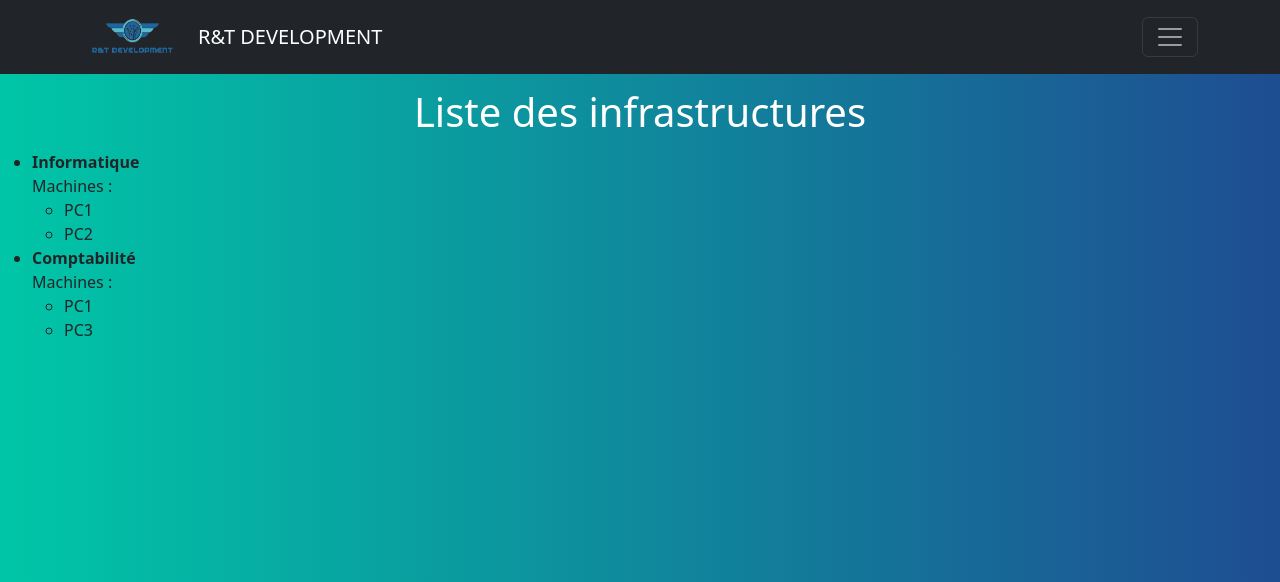
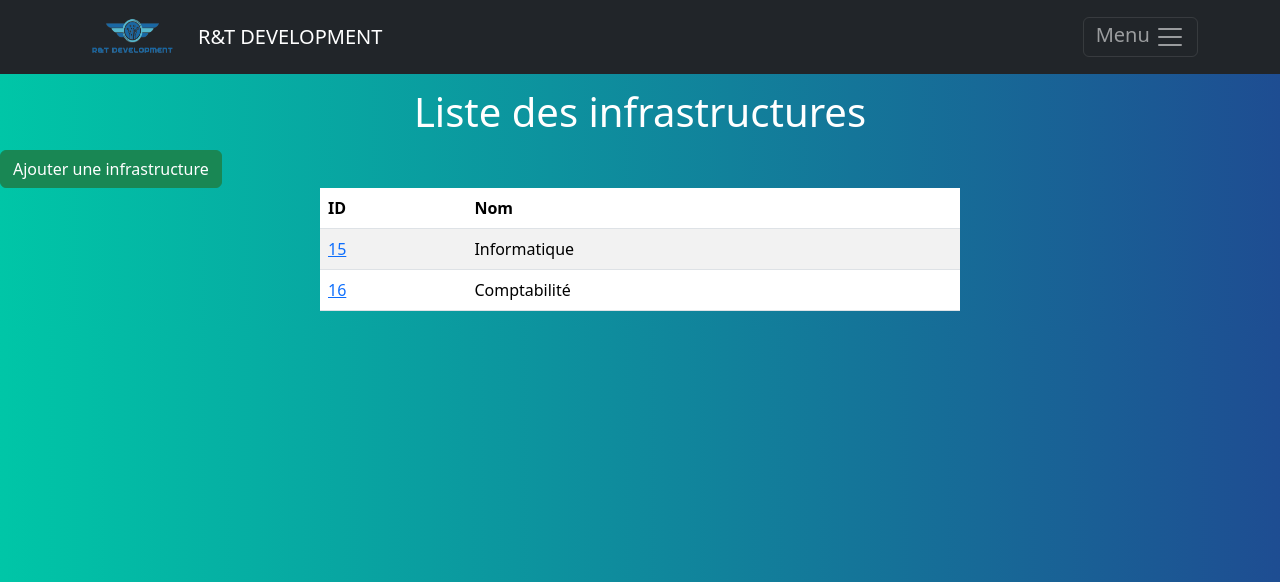
Before and after one commit to evirat/Django, a Django app: page /computerApp/infrastructures/ in a window 1280 px wide. Shown: the top 582 px of the page. Run offline with Django 4.2, Linux system fonts and the light colour scheme; data comes from the database, SQL or seed files in the repository; both versions use the stored data as it was after the commit.

Commit message:
ajout des infrastructures

```diff
--- a/computerApp/forms.py
+++ b/computerApp/forms.py
@@ -5,7 +5,6 @@ from computerApp.models import Machine, Personne
 class AddMachineForm(forms.Form) :
 
     nom = forms.CharField(required = True, label= 'Nom de la machine')
-    prenom = forms.CharField(required = True, label= 'Propriétaire')
     type_machine = forms.ChoiceField(choices=Machine.TYPE, label='Type de machine')
 
     def clean_nom(self):
--- a/computerApp/templates/computerApp/infrastructures.html
+++ b/computerApp/templates/computerApp/infrastructures.html
@@ -3,20 +3,25 @@
 {% block content %}
     <h1 class="title">Liste des infrastructures</h1>
     {% if infrastructures %}
-    <ul>
-        {% for infrastructure in infrastructures %}
-            <li>
-                <strong>{{ infrastructure.nom }}</strong><br>
-                Machines :
-                <ul>
-                    {% for machine in infrastructure.machines.all %}
-                        <li>{{ machine.nom }}</li>
-                    {% endfor %}
-                </ul>
-            </li>
-        {% endfor %}
-    </ul>
+        <table class="table table-striped w-50 mx-auto">
+            <thead>
+                <tr>
+                    <th>ID</th>
+                    <th>Nom</th>
+                </tr>
+            </thead>
+            <tbody>
+                {% for infrastructure in infrastructures %}
+                    <tr>
+                        <td><a href="{% url 'infrastructure-details' infrastructure.id %}">{{ infrastructure.id }}</a></td>
+                        <td>{{ infrastructure.nom }}</td>
+                    </tr>
+                {% endfor %}
+            </tbody>
+            <a class="btn btn-success" href="{% url 'add-infrastructure' %}">Ajouter une infrastructure</a>
+        </table>
     {% else %}
-        <p>Il n'y a pas d'infrastructures</p>
+        <p>Il n'y a pas d'infrastructures.</p>
+        <a class="btn btn-success" href="{% url 'add-infrastructure' %}">Ajouter une infrastructure</a>
     {% endif %}
 {% endblock %}
--- a/computerApp/templates/computerApp/machine_add.html
+++ b/computerApp/templates/computerApp/machine_add.html
@@ -9,10 +9,6 @@
             {{ form.nom }}
         </div>
         <div class="form-group">
-            <label for="{{ form.prenom.id_for_label }}" class="form-label">Prénom :</label>
-            {{ form.prenom }}
-        </div>
-        <div class="form-group">
             <label for="{{ form.type_machine.id_for_label }}" class="form-label">Type de machine :</label>
             {{ form.type_machine }}
         </div>
--- a/computerApp/templates/computerApp/machine_detail.html
+++ b/computerApp/templates/computerApp/machine_detail.html
@@ -17,7 +17,7 @@
         </tr>
         <tr>
             <th>Type : </th>
-            <td>{{ machine.get_type_machine_display }}</td>
+            <td>{{ machine.Type }}</td>
         </tr>
         <tr>
             <th>Propriétaire : </th>
--- a/computerApp/templates/computerApp/personne_detail.html
+++ b/computerApp/templates/computerApp/personne_detail.html
@@ -25,4 +25,5 @@
         </tr>
     </table>
     <a href="{% url 'personne-delete' personne.id %}" class="btn btn-danger">Supprimer {{ personne.nom }}</a>
+    <a href="{% url 'personnes' %}" class="btn btn-secondary ">Retour</a>
 {% endblock %}
--- a/computerApp/templates/computerApp/personne_list.html
+++ b/computerApp/templates/computerApp/personne_list.html
@@ -16,9 +16,11 @@
             <td>{{ personne.prenom }}</td>
         </tr>
         {% endfor %}
+        <a class="btn btn-success" href="{% url 'add-personne' %}" >Ajouter une personne</a>
     </table>
     {% else %}
     <p class="title">Il n'y a pas de personne</p>
+    <a class="btn btn-success" href="{% url 'add-personne' %}" >Ajouter une personne</a>
     {% endif %}
 
 {% endblock %}
--- a/computerApp/templates/index.html
+++ b/computerApp/templates/index.html
@@ -20,6 +20,7 @@
         </div>
             <button class="navbar-toggler" type="button" data-bs-toggle="collapse" data-bs-target="#navbarNav"
                 aria-controls="navbarNav" aria-expanded="false" aria-label="Toggle navigation">
+                <span class="navbar-text">Menu</span>
                 <span class="navbar-toggler-icon"></span>
             </button>
             <div class="collapse navbar-collapse" id="navbarNav">
@@ -31,19 +32,10 @@
                         <a class="nav-link" href="{% url 'machines' %}">Machines</a>
                     </li>
                     <li class="nav-item">
-                        <a class="nav-link" href="{% url 'add-machine' %}">Ajouter une machine</a>
-                    </li>
-                    <li class="nav-item">
                         <a class="nav-link" href="{% url 'personnes' %}">Personnes</a>
                     </li>
                     <li class="nav-item">
-                        <a class="nav-link" href="{% url 'add-personne' %}">Ajouter une personne</a>
-                    </li>
-                    <li class="nav-item">
                         <a class="nav-link" href="{% url 'infrastructures' %}">Infrastructures</a>
-                    </li>
-                    <li class="nav-item">
-                        <a class="nav-link" href="{% url 'add-infrastructure' %}">Ajouter une infrastructure</a>
                     </li>
                     <li class="nav-item">
                         <a class="nav-link" href="{% url 'login' %}">Connexion</a>
--- a/computerApp/urls.py
+++ b/computerApp/urls.py
@@ -17,4 +17,6 @@ urlpatterns = [
     path('personnes/<pk>/delete/', views.personne_delete_views, name='personne-delete'),
     path('infrastructures/', views.infrastructures, name='infrastructures'),
     path('add-infrastructure/', views.add_infrastructure, name='add-infrastructure'),
+    path('infrastructures/<int:infrastructure_id>/delete/', views.delete_infrastructure, name='delete-infrastructure'),
+    path('infrastructure/<int:infrastructure_id>/', views.infrastructure_details, name='infrastructure-details'),
 ]
--- a/computerApp/views.py
+++ b/computerApp/views.py
@@ -103,3 +103,17 @@ def add_infrastructure(request):
     else:
         form = InfrastructureForm()
     return render(request, 'computerApp/infra_add.html', {'form': form})
+
+def delete_infrastructure(request, infrastructure_id):
+    infrastructure = Infrastructure.objects.get(pk=infrastructure_id)
+    infrastructure.delete()
+    return redirect('infrastructures')
+
+def infrastructure_details(request, infrastructure_id):
+    infrastructure = Infrastructure.objects.get(pk=infrastructure_id)
+    machines = infrastructure.machines.all()
+    context = {
+        'infrastructure': infrastructure,
+        'machines': machines
+    }
+    return render(request, 'computerApp/infrastructure_details.html', context)
```
Also changed, not shown: computerApp/templates/computerApp/infrastructure_delete.html (added, +11 -0 lines), computerApp/templates/computerApp/infrastructure_details.html (added, +29 -0 lines), computerApp/templates/computerApp/machine_list.html (+3 -10 lines), db.sqlite3.
